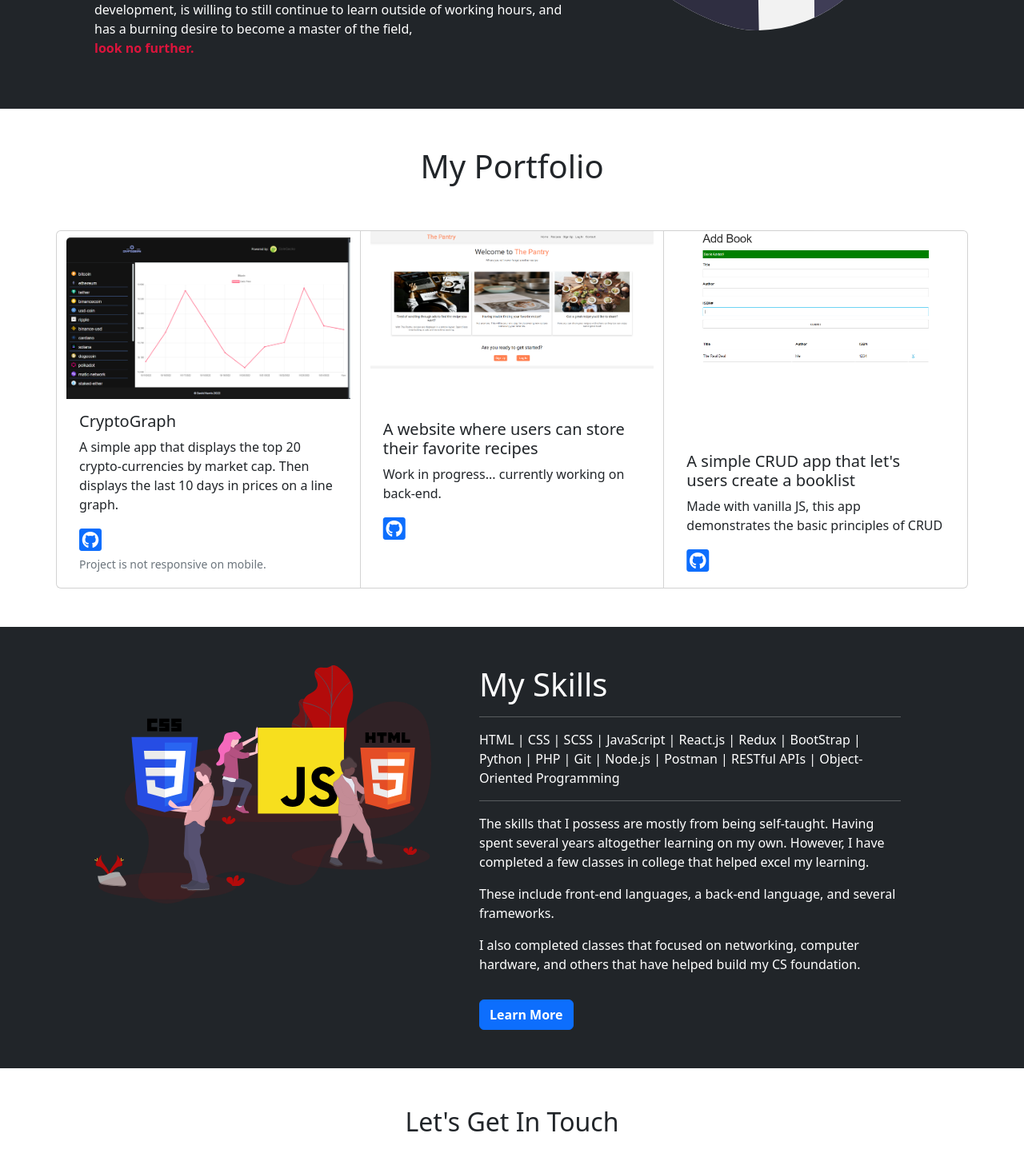
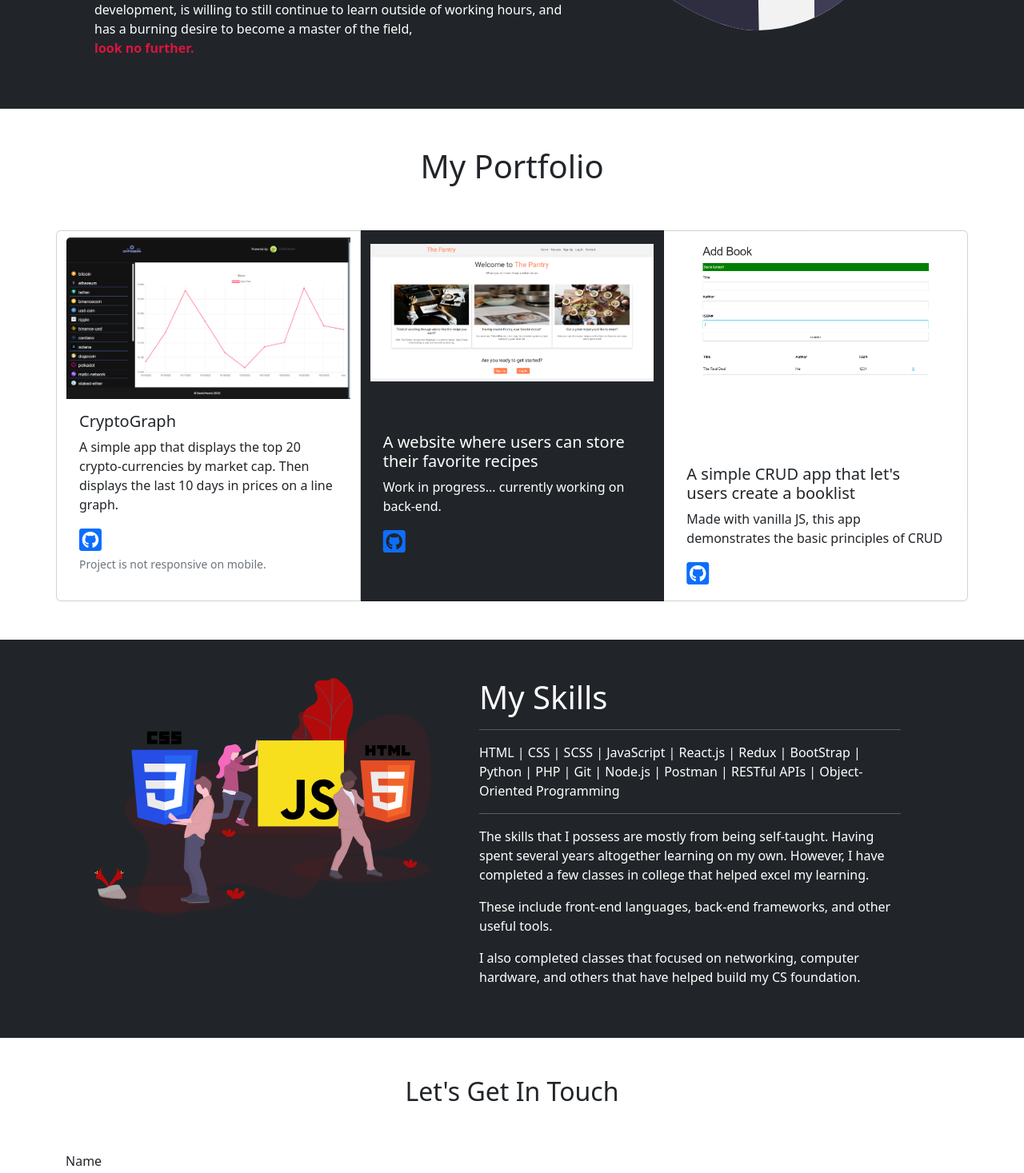
Before and after one commit to dlogoh/portfolio-website, a React (Create React App) app: page / in a window 1280 px wide. Shown: the part 1132-2599 px from the top of the page at 80% size. Built offline with nearby package versions, Linux system fonts and the light colour scheme.

Commit message:
changed project card

```diff
--- a/src/components/MainContent.jsx
+++ b/src/components/MainContent.jsx
@@ -110,13 +110,17 @@ function MainContent() {
                   </p>
                 </div>
               </div>
-              <div className='card'>
-                <img src={`${thePantry}`} className='card-img-top' alt='...' />
+              <div className='card bg-dark'>
+                <img
+                  src={`${thePantry}`}
+                  className='card-img-top pt-3'
+                  alt='...'
+                />
                 <div className='card-body'>
-                  <h5 className='card-title mt-5'>
+                  <h5 className='card-title mt-5 text-white'>
                     A website where users can store their favorite recipes
                   </h5>
-                  <p className='card-text'>
+                  <p className='card-text text-white'>
                     Work in progress... currently working on back-end.
                   </p>
                   <a href='https://github.com/dlogoh/thepantry'>
@@ -128,7 +132,11 @@ function MainContent() {
                 </div>
               </div>
               <div className='card'>
-                <img src={`${booklist}`} className='card-img-top' alt='...' />
+                <img
+                  src={`${booklist}`}
+                  className='card-img-top pt-3'
+                  alt='...'
+                />
                 <div className='card-body'>
                   <h5 className='card-title'>
                     A simple CRUD app that let's users create a booklist
@@ -173,21 +181,13 @@ function MainContent() {
                   excel my learning.
                 </p>
                 <p>
-                  These include front-end languages, a back-end language, and
-                  several frameworks.{" "}
+                  These include front-end languages, back-end frameworks, and
+                  other useful tools.{" "}
                 </p>
                 <p>
                   I also completed classes that focused on networking, computer
                   hardware, and others that have helped build my CS foundation.
                 </p>
-                <a href='skills.html'>
-                  <button
-                    type='button'
-                    className='btn btn-primary mt-3 fw-bold'
-                  >
-                    Learn More
-                  </button>
-                </a>
               </div>
             </div>
           </div>
```
